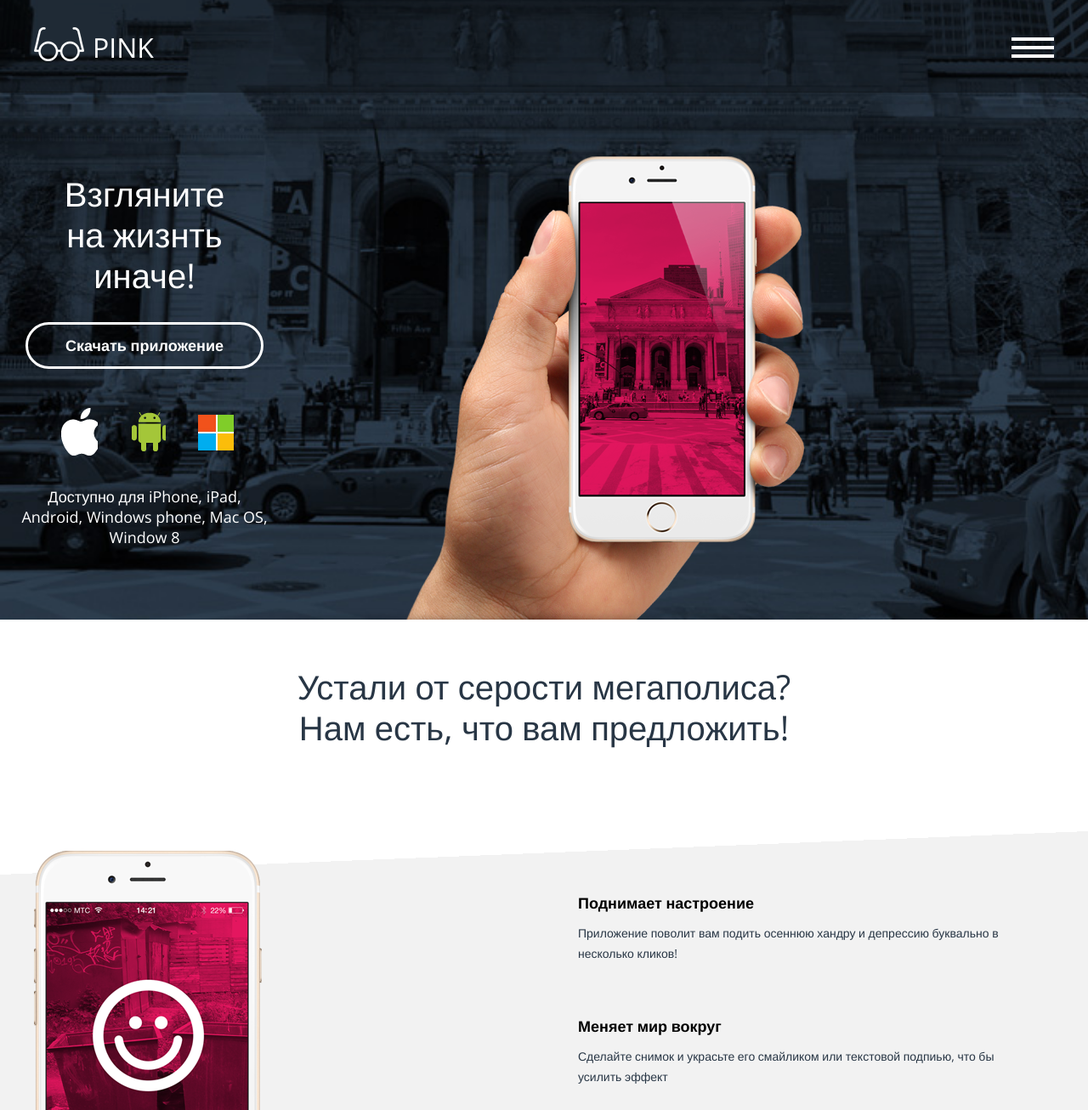
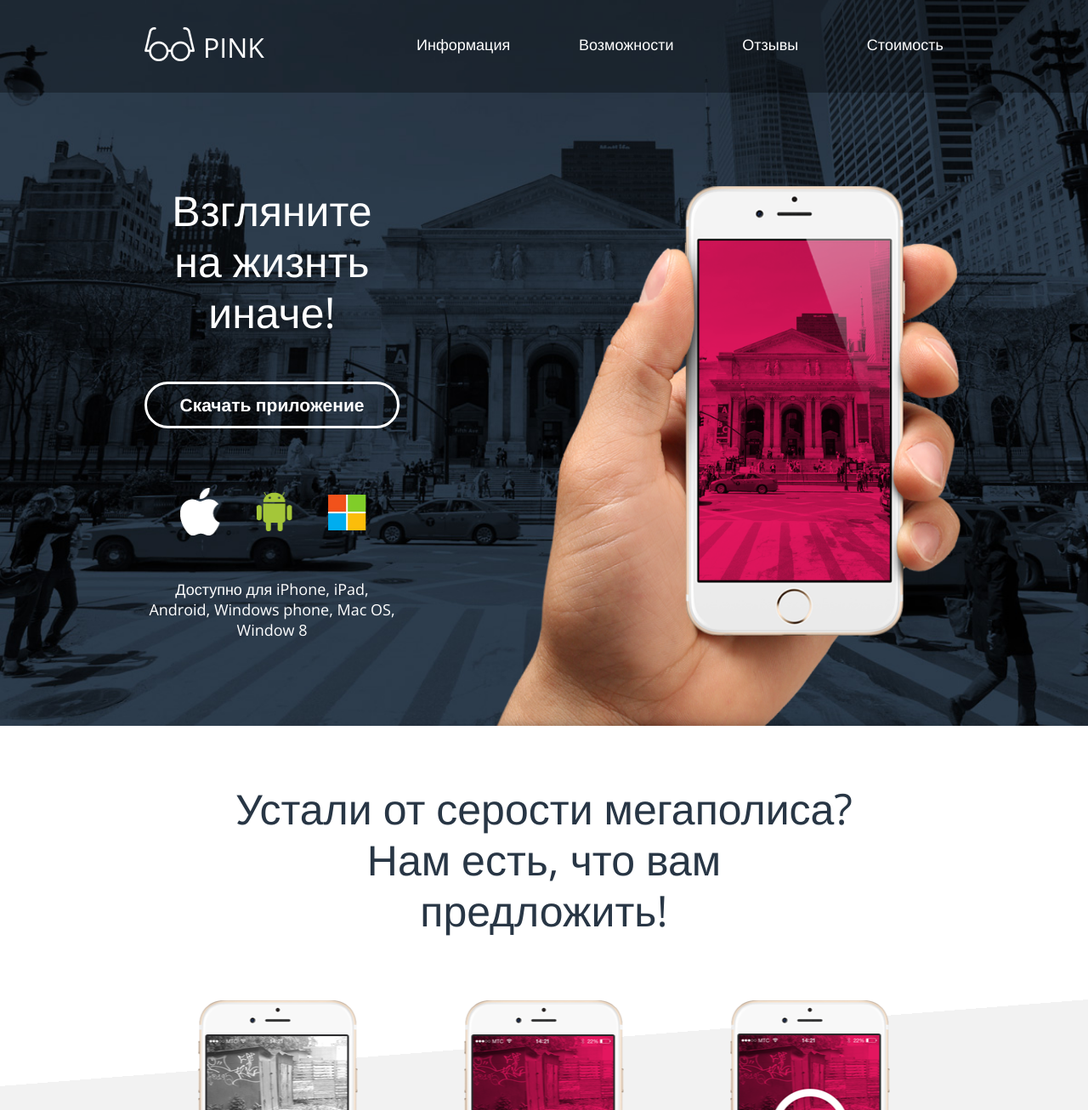
Before and after one commit to AlexPanich/pink, a website: page index.html in a window 1280 px wide. Shown: the top 1306 px of the page at 85% size. Drawn offline with nearby package versions, Linux system fonts and the light colour scheme; files that its build step writes are made by us from their sources.

Commit message:
верстка 960px меню херо фьючи

```diff
--- a/index.html
+++ b/index.html
@@ -20,9 +20,6 @@
         <button class="navbar-toggle" type="button">
           <span class="navbar-toggle__lines"></span>
         </button>
-      </div>
-    </div>
-
         <div class="page-header__nav-wrap">
           <nav class="main-nav">
             <ul class="main-nav__list">
@@ -33,6 +30,9 @@
             </ul>
           </nav>
         </div>
+      </div>
+    </div>
+
 
   </header>
 
@@ -41,6 +41,7 @@
   <main>
     <section class="hero">
       <div class="hero__inner">
+        <div class="hero__content-wrap">
           <h2 class="hero__title">Взгляните на жизнть иначе!</h2>
           <div class="hero__content">
             <a href="" class="btn-dowload">Скачать приложение</a>
@@ -52,14 +53,18 @@
             <div class="hero__content-text">Доступно для iPhone, iPad, Android, Windows phone, Mac OS, Window 8</div>
           </div>
         </div>
+      </div>
     </section>
 
     <section class="promo-headers">
+      <div class="promo-headers__inner">
         <div class="promo-headers__item">Устали от серости мегаполиса?</div>
         <div class="promo-headers__item">Нам есть, что вам предложить!</div>
+      </div>
     </section>
 
     <section class="features">
+      <div class="features__inner">
         <div class="features__item">
           <div class="features__item-title">Поднимает настроение</div>
           <div class="features__item-description">Приложение поволит вам подить осеннюю хандру и депрессию буквально в несколько кликов!</div>
@@ -71,6 +76,7 @@
         <div class="features__item">
           <div class="features__item-title">Заводит новых друзей</div>
           <div class="features__item-description">Ставьте лайки, комментируйте, делитесь фотографиями с друзьями и заводите новых</div>
+        </div>
       </div>
     </section>
 
--- a/sass/components/b_apps-list.scss
+++ b/sass/components/b_apps-list.scss
@@ -8,6 +8,12 @@
   @media (min-width: 700px) {
     margin-top: 45px;
     margin-bottom: 33px;
+    padding: 0 20px;
+  }
+
+  @media (min-width: 960px) {
+    margin-top: 69px;
+    margin-bottom: 48px;
   }
 
   &__item {
--- a/sass/components/b_btn-dowload.scss
+++ b/sass/components/b_btn-dowload.scss
@@ -18,4 +18,13 @@
   &:active {
     color: $link-color-active;
   }
+
+  @media (min-width: 700px) {
+    margin: 0;
+  }
+
+  @media (min-width: 960px) {
+    @include font($fs-3, $fs-4, $fw-bold, $white);
+    width: 300px;
+  }
 }
--- a/sass/components/b_features.scss
+++ b/sass/components/b_features.scss
@@ -6,13 +6,15 @@
   background-repeat: no-repeat;
   padding-top: 100px;
   padding-bottom: 278px;
+
+
+  &__inner {
+    position: relative;
     display: flex;
     flex-direction: column;
+    @include container();
 
     @media (min-width: 700px) {
-    background-image: none;
-    padding-bottom: 0;
-    padding-top: 70px;
       align-items: flex-end;
 
       &::after {
@@ -26,9 +28,27 @@
       }
     }
 
+    @media (min-width: 960px) {
+      flex-direction: row;
+      align-items: flex-start;
+
+      &::after {
+        content: none;
+      }
+    }
+  }
+
+  @media (min-width: 700px) {
+    background-image: none;
+    padding-bottom: 0;
+    padding-top: 70px;
+  }
+
+  @media (min-width: 960px) {
+    padding-top: 302px;
+  }
+
   &__item {
-    @include container();
-
 
     &-title {
       @include font($fs-4, $lh-caption, $fw-bold, $black);
@@ -37,6 +57,12 @@
 
       @media (min-width: 700px) {
         text-align: left;
+      }
+
+      @media (min-width: 960px) {
+        @include font(30px, 30px, $fw-bold, $black);
+        text-align: center;
+        margin-bottom: 24px;
       }
     }
 
@@ -50,11 +76,50 @@
       @media (min-width: 700px) {
         text-align: left;
       }
+
+      @media (min-width: 960px) {
+        @include font($fs-4, 30px);
+        text-align: center;
+        width: auto;
+
+      }
     }
 
     @media (min-width: 700px) {
       width: 50%;
       margin: 0;
+      padding-right: 40px;
+    }
+
+    @media (min-width: 960px) {
+      padding: 0 38px;
+      position: relative;
+      padding-top: 57px;
+
+      box-shadow: 0 -20px 30px -30px $black;
+
+      &::before {
+        content: "";
+        position: absolute;
+        height: 301px;
+        width: 187px;
+        left: 50%;
+        top: 0px;
+        transform: translate(-50%, -100%);
+      }
+
+      &:nth-child(1)::before {
+        background-image: url("../img/bg-features-item-1.png");
+      }
+
+      &:nth-child(2)::before {
+        background-image: url("../img/bg-features-item-2.png");
+      }
+
+      &:nth-child(3)::before {
+        background-image: url("../img/bg-features-item-3.png");
+      }
+
     }
 
   }
@@ -63,12 +128,12 @@
     position: absolute;
     top: 0;
     content: "";
-    height: 5%;
+    height: 10vw;
     width: 100%;
     background: linear-gradient(to right bottom, $white 50%, $gray-bg-color 50%);
 
     @media (min-width: 700px) {
-      height: 10%;
+      height: 8vw;
     }
   }
 
--- a/sass/components/b_hero.scss
+++ b/sass/components/b_hero.scss
@@ -12,9 +12,13 @@
     @include container();
     height: 100%;
 
+
+  }
+
+  &__content-wrap {
+
     @media (min-width: 700px) {
-      padding: 0 20px;
-      width: 340px;
+      width: 300px;
       margin: 0;
       float: left;
     }
@@ -30,6 +34,11 @@
     @media (min-width: 700px) {
       @include font(40px, 48px, $fw-light, $white);
       margin-bottom: 31px;
+    }
+
+    @media (min-width: 960px) {
+      @include font(50px, 60px, $fw-light, $white);
+      margin-bottom: 52px;
     }
   }
 
@@ -69,4 +78,12 @@
     background-size: auto, cover;
     padding-top: 204px;
   }
+
+  @media (min-width: 960px) {
+    height: 854px;
+    background-image: url("../img/bg-hero-hand-960.png"), url("../img/bg-hero-back-960.jpg");
+    background-position: left 80% bottom 0, center center;
+    background-size: auto 635px, cover;
+    padding-top: 217px;
+  }
 }
--- a/sass/components/b_main-nav.scss
+++ b/sass/components/b_main-nav.scss
@@ -3,6 +3,13 @@
     margin: 0;
     padding: 0;
     list-style: none;
+
+    @media (min-width: 960px) {
+      display: flex;
+      flex-direction: row;
+      align-items: flex-end;
+      justify-content: space-between;
+    }
   }
 
   &__link {
@@ -16,23 +23,57 @@
     border-top: 1px solid $blue-3;
     border-bottom: 1px solid $black;
     transition: color $time-animation-1;
+
+    @media (min-width: 960px) {
+      display: inline;
+      @include font($fs-4, fs-4, $fw-normal, inherit);
+      text-transform: capitalize;
+      padding: 0;
+      background-color: transparent;
+      border: none;
+    }
   }
 
   &__item {
+    position: relative;
     color: $nav-link-color;
 
     &--current a{
       color: $nav-link-color-current;
+      cursor: default;
+
+      @media (min-width: 960px) {
+        color: $nav-link-color;
+      }
     }
 
     &:hover {
       color: $nav-link-color-hover;
+
+      @media (min-width: 960px) {
+        color: $nav-link-color;
+
+        &::after {
+          content: "";
+          position: absolute;
+          height: 3px;
+          right: 0;
+          left: 0;
+          bottom: -10px;
+          background-color: $nav-link-color;
+        }
+      }
     }
 
     &:active {
       color: $nav-link-color-active;
     }
+
+
   }
 
+  @media (min-width: 960px) {
+    flex-grow: 1;
 
+  }
 }
--- a/sass/components/b_navbar-toggle.scss
+++ b/sass/components/b_navbar-toggle.scss
@@ -75,6 +75,9 @@
 
   }
 
+  @media (min-width: 960px) {
+    display: none;
+  }
 
   &:hover &__lines,
   &:hover &__lines::before,
--- a/sass/components/b_page-header.scss
+++ b/sass/components/b_page-header.scss
@@ -17,7 +17,6 @@
     padding: 18px 0;
     background-color: $menu-color;
     border-bottom: 1px solid transparent;
-    z-index: 90;
 
     &--active {
       background-color: $menu-color-active;
@@ -33,13 +32,36 @@
   &__nav-wrap {
     position: absolute;
     width: 100%;
-    z-index: 80;
-    transform: translateY(-1000px);
-    transition: transform 0s;
+    left: 0;
+    top: 100%;
+    margin-top: 1px;
+    overflow: hidden;
+    height: 0;
+
+    & .main-nav {
+      transform: translateY(-1000px);
+      transition: transform 0s;
+    }
 
     &--drop-down {
-      transform: translateY(0);
-      transition: transform .2s ease-out;
+      height: auto;
+
+      & .main-nav {
+        transform: translateY(0);
+        transition: transform .2s ease-out;
+      }
+    }
+
+    @media (min-width: 960px) {
+      position: static;
+      height: auto;
+      width: 620px;
+      display: flex;
+      align-items: center;
+
+      & .main-nav {
+        transform: translateY(0);
+      }
     }
   }
 
--- a/sass/components/b_promo-headers.scss
+++ b/sass/components/b_promo-headers.scss
@@ -10,8 +10,16 @@
     @include font(40px, 48px, $fw-light, $heading-color);
   }
 
+  @media (min-width: 960px) {
+    padding-top: 67px;
+    @include font(50px, 60px, $fw-light, $heading-color);
+  }
+
+  &__inner {
+    @include container();
+  }
+
   &__item {
-    @include container();
     width: 90%;
     margin-bottom: 30px;
 
@@ -25,5 +33,11 @@
         margin-bottom: 50px;
       }
     }
+
+    @media (min-width: 960px) {
+      &:last-child {
+        margin-bottom: 75px;
+      }
+    }
   }
 }
--- a/sass/components/mixins.scss
+++ b/sass/components/mixins.scss
@@ -15,4 +15,10 @@
     padding-left: 40px;
     padding-right: 40px;
   }
+
+  @media (min-width: 960px) {
+    max-width: 960px;
+    padding-left: 10px;
+    padding-right: 10px;
+  }
 }
```
Also changed, not shown: img/bg-features-item-1.png (added), img/bg-features-item-2.png (added), img/bg-features-item-3.png (added), img/bg-hero-back-960.jpg (added), img/bg-hero-hand-960.png (added). Lines whose indentation alone changed are shown as unchanged.
